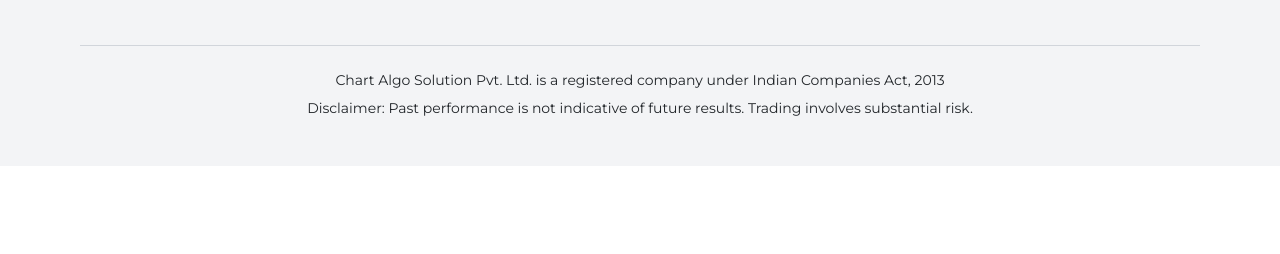
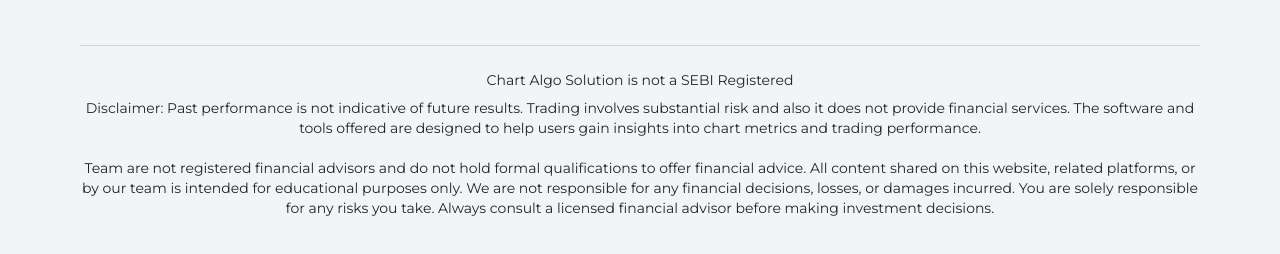
Before and after one commit to ChartAlgoSolutionbyKawaL/QTT, a plain HTML site: page index.html in a window 1280 px wide. Shown: the part 3700-3954 px from the top of the page. Before the commit the page ends 3866 px from the top, so only its background shows below. Drawn offline with nearby package versions, Linux system fonts and the light colour scheme.

Commit message:
Update index.html

```diff
--- a/index.html
+++ b/index.html
@@ -517,8 +517,13 @@
     </div>
   </div>
   <div class="max-w-7xl mx-auto mt-12 pt-6 border-t border-gray-300 text-sm text-center text-gray-600">
-    <p>Chart Algo Solution Pvt. Ltd. is a registered company under Indian Companies Act, 2013</p>
-    <p class="mt-2">Disclaimer: Past performance is not indicative of future results. Trading involves substantial risk.</p>
+    <p>Chart Algo Solution is not a SEBI Registered</p>
+    <p class="mt-2">
+      Disclaimer: Past performance is not indicative of future results. Trading involves substantial risk and also it does not provide financial services. The software and tools offered are designed to help users gain insights into chart metrics and trading performance.
+    <br><br>
+      Team are not registered financial advisors and do not hold formal qualifications to offer financial advice.
+      All content shared on this website, related platforms, or by our team is intended for educational purposes only. We are not responsible for any financial decisions, losses, or damages incurred. You are solely responsible for any risks you take. Always consult a licensed financial advisor before making investment decisions.
+    </p>
   </div>
 </footer>
 
```
